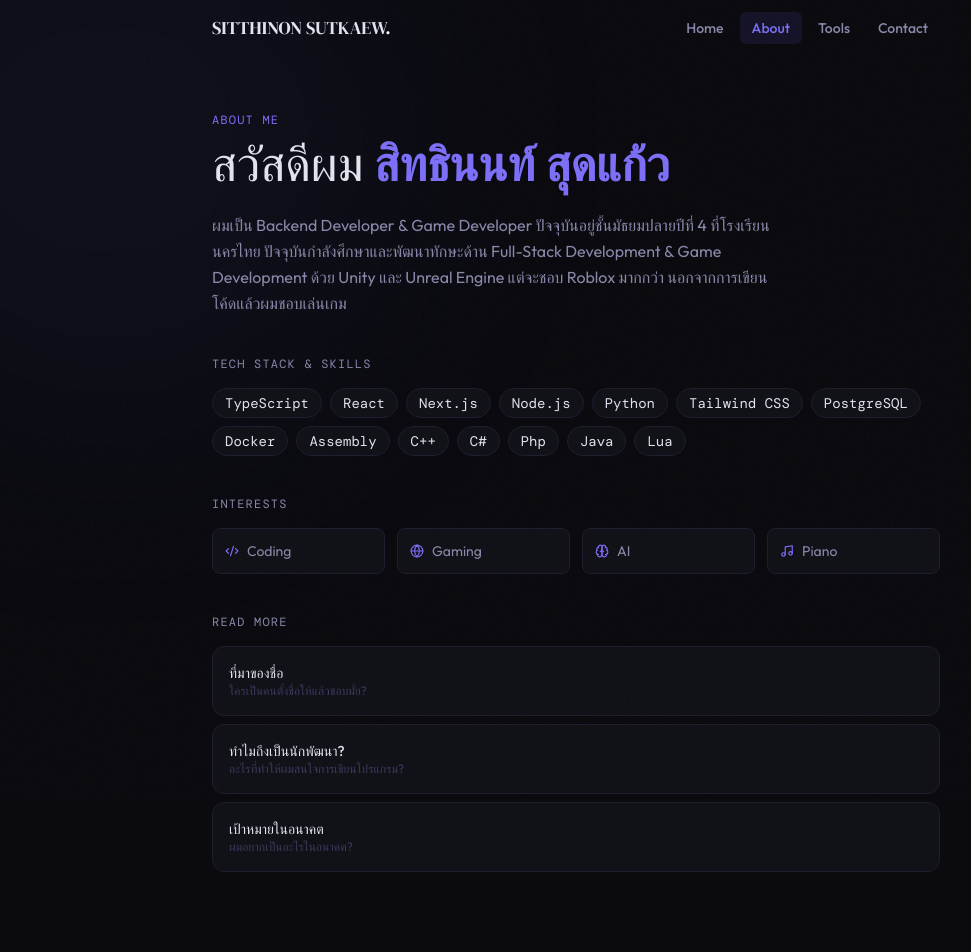
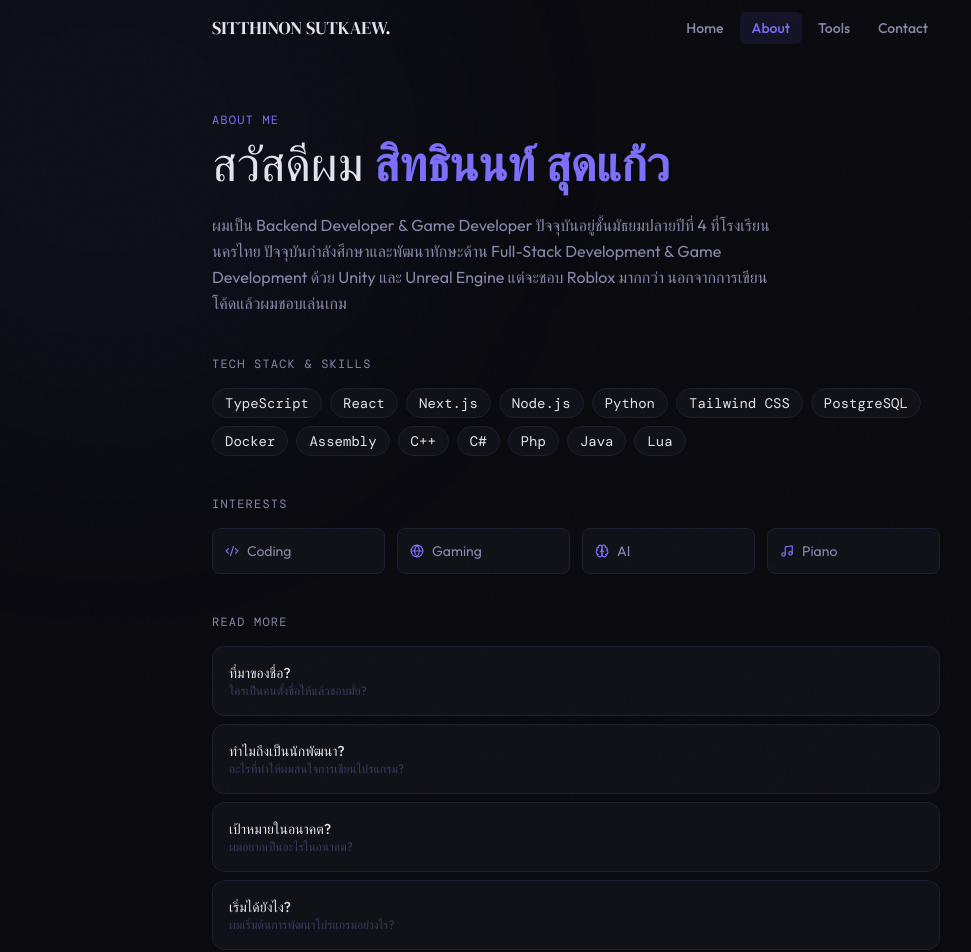
Before and after one commit to sutkeaws2/AboutSutkaew, a Next.js app: page /aboutme in a window 1280 px wide. Shown: the top 952 px of the page, without its empty margins (64-1035 px from the left). Built offline with nearby package versions, Linux system fonts and the light colour scheme; a web font is replaced by a local one.

Commit message:
Update page.tsx

```diff
--- a/app/aboutme/page.tsx
+++ b/app/aboutme/page.tsx
@@ -77,9 +77,11 @@ export default function AboutPage() {
         </h2>
         <div className="flex flex-col gap-2">
           {[
-            { href: "/aboutme/name", title: "ที่มาของชื่อ", desc: "ใครเป็นคนตั้งชื่อให้แล้วชอบมั้ย?" },
+            { href: "/aboutme/name", title: "ที่มาของชื่อ?", desc: "ใครเป็นคนตั้งชื่อให้แล้วชอบมั้ย?" },
             { href: "/aboutme/whydev", title: "ทำไมถึงเป็นนักพัฒนา?", desc: "อะไรที่ทำให้ผมสนใจการเขียนโปรแกรม?" },
-            { href: "/aboutme/goal", title: "เป้าหมายในอนาคต", desc: "ผมอยากเป็นอะไรในอนาคต?" },
+            { href: "/aboutme/goal", title: "เป้าหมายในอนาคต?", desc: "ผมอยากเป็นอะไรในอนาคต?" },
+            { href: "/aboutme/how_i_started", title: "เริ่มได้ยังไง?", desc: "ผมเริ่มต้นการพัฒนาโปรแกรมอย่างไร?" },
+            { href: "/aboutme/other", title: "เรื่องอื่นๆ ที่อยากแบ่งปัน", desc: "เรื่องอื่นๆ ไม่รู้ว่าจะเอาไปใส่ไว้ตรงไหน" },
           ].map((item) => (
             <Link
               key={item.href}
```
